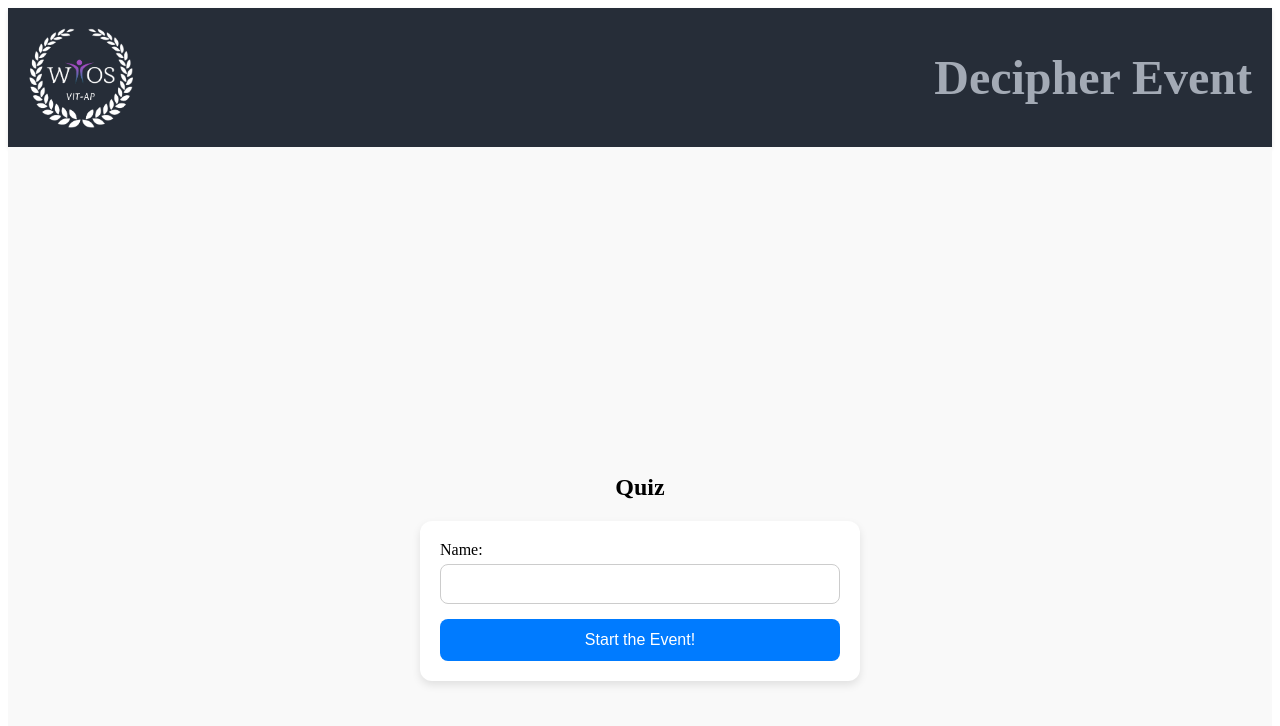
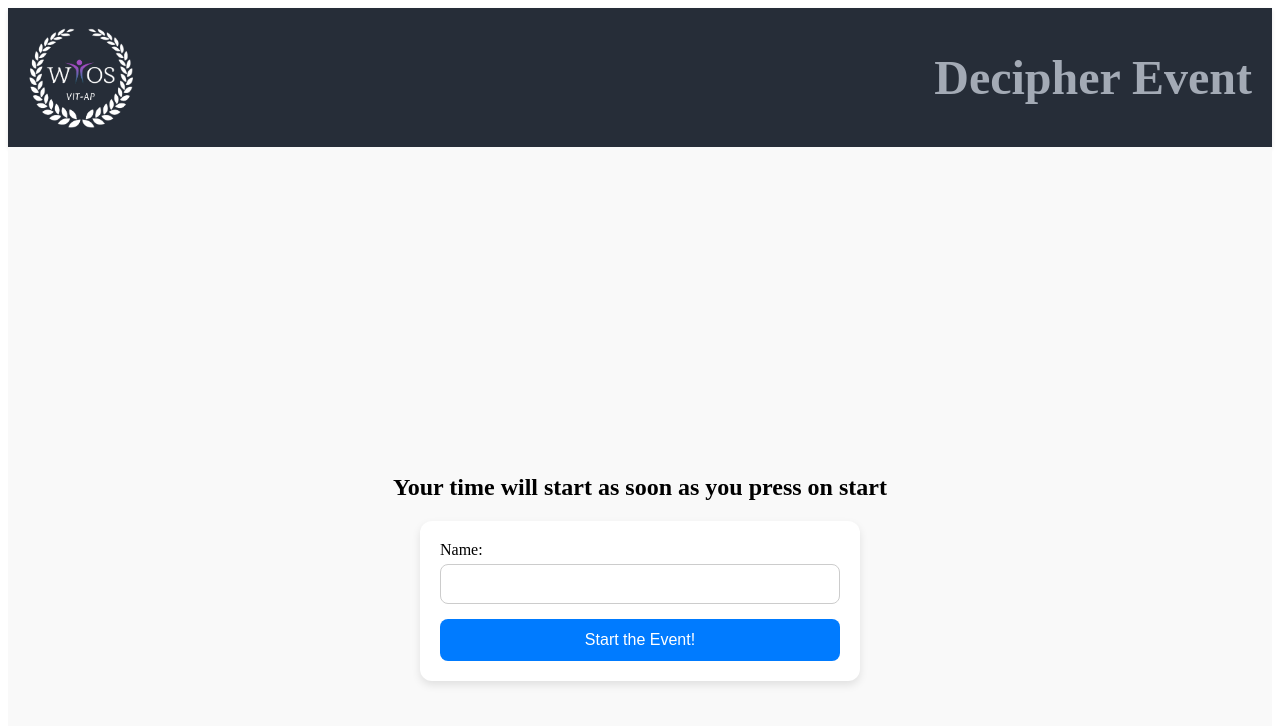
Before and after one commit to WiOSc/WiEvents, a React (Vite) app in the folder frontend/: page / in a window 1280 px wide. Shown: the top 726 px of the page. Built offline with nearby package versions, Linux system fonts and the light colour scheme.

Commit message:
Update Quiz.jsx

```diff
--- a/frontend/src/pages/Quiz.jsx
+++ b/frontend/src/pages/Quiz.jsx
@@ -56,7 +56,7 @@ const Quiz = () => {
 
   return (
     <div className={styles.quizContainer}>
-      <h2 className={styles.quizTitle}>Quiz</h2>
+      <h2 className={styles.quizTitle}>Your time will start as soon as you press on start</h2>
       <form className={styles.quizForm} onSubmit={handleSubmit}>
         <div className={styles.formGroup}>
           <label htmlFor="name" className={styles.formLabel}>
```
